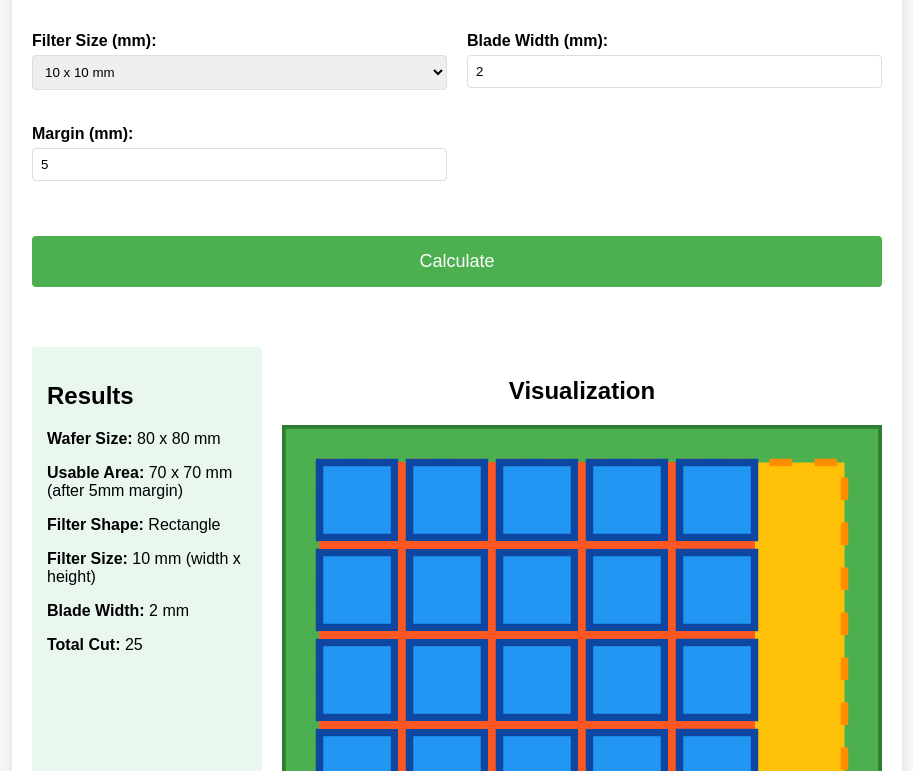
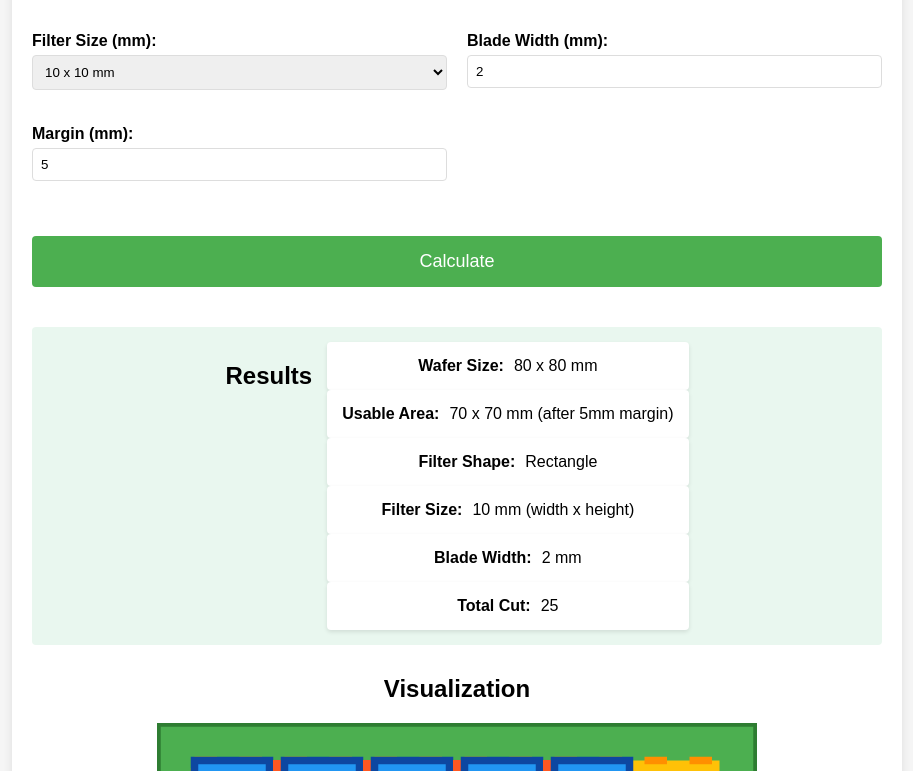
Before and after one commit to SyronOptics/opticalDicingCalculator, a plain HTML site: page index.html in a window 1280 px wide. Shown: the part 181-952 px from the top of the page, without its empty margins (183-1096 px from the left). Drawn offline with nearby package versions, Linux system fonts and the light colour scheme.

Commit message:
Add files via upload

```diff
--- a/index.html
+++ b/index.html
@@ -68,6 +68,31 @@
             padding: 15px;
             background-color: #e9f7ef;
             border-radius: 4px;
+            display: flex;
+            gap: 15px;
+            justify-content: center;
+            overflow-x: auto;
+        }
+        .result-item {
+            flex: 1;
+            min-width: 150px;
+            text-align: center;
+            padding: 15px;
+            background-color: #ffffff;
+            border-radius: 4px;
+            box-shadow: 0 2px 4px rgba(0,0,0,0.1);
+            white-space: nowrap;
+            display: flex;
+            flex-direction: row;
+            align-items: center;
+            justify-content: center;
+            gap: 10px;
+        }
+        .result-item span {
+            white-space: nowrap;
+        }
+        .result-item span:first-child {
+            font-weight: bold;
         }
         .wafer-rect {
             fill: #4CAF50;
@@ -165,13 +190,12 @@
 
         <button id="calculateBtn">Calculate</button>
 
-        <div class="content-wrapper" style="display: flex; gap: 20px; margin-top: 20px;">
-            <div class="result-section" style="flex: 1;">
+        <div class="result-section">
             <h2>Results</h2>
             <div id="results"></div>
         </div>
 
-            <div class="visualization" style="flex: 2;">
+        <div class="visualization">
             <h2>Visualization</h2>
             <div id="visualization"></div>
             <div class="legend">
@@ -194,7 +218,6 @@
                 <div class="legend-item">
                     <div class="legend-color" style="background-color: #FF5722;"></div>
                     <span>Blade Cut</span>
-                </div>
                 </div>
             </div>
         </div>
@@ -387,14 +410,14 @@
             // Total dies
             const totalDies = numDiesX * numDiesY;
 
-            // Display results
+            // Display results horizontally
             resultsDiv.innerHTML = `
-                <p><strong>Wafer Size:</strong> ${waferSize} x ${waferSize} mm</p>
-                <p><strong>Usable Area:</strong> ${usableSize} x ${usableSize} mm (after ${margin}mm margin)</p>
-                <p><strong>Filter Shape:</strong> ${dieType === 'square' ? 'Rectangle' : 'Round'}</p>
-                <p><strong>Filter Size:</strong> ${typeof dieSize === 'object' ? `${dieSize.x} x ${dieSize.y} mm` : `${dieSize} mm ${dieType === 'round' ? '(diameter)' : '(width x height)'}`}</p>
-                <p><strong>Blade Width:</strong> ${bladeWidth} mm</p>
-                <p><strong>Total Cut:</strong> ${totalDies}</p>
+                <div class="result-item"><span><strong>Wafer Size:</strong></span><span>${waferSize} x ${waferSize} mm</span></div>
+                <div class="result-item"><span><strong>Usable Area:</strong></span><span>${usableSize} x ${usableSize} mm (after ${margin}mm margin)</span></div>
+                <div class="result-item"><span><strong>Filter Shape:</strong></span><span>${dieType === 'square' ? 'Rectangle' : 'Round'}</span></div>
+                <div class="result-item"><span><strong>Filter Size:</strong></span><span>${typeof dieSize === 'object' ? `${dieSize.x} x ${dieSize.y} mm` : `${dieSize} mm ${dieType === 'round' ? '(diameter)' : '(width x height)'}`}</span></div>
+                <div class="result-item"><span><strong>Blade Width:</strong></span><span>${bladeWidth} mm</span></div>
+                <div class="result-item"><span><strong>Total Cut:</strong></span><span>${totalDies}</span></div>
             `;
 
             // Visualize
```
Lines whose indentation alone changed are shown as unchanged.
